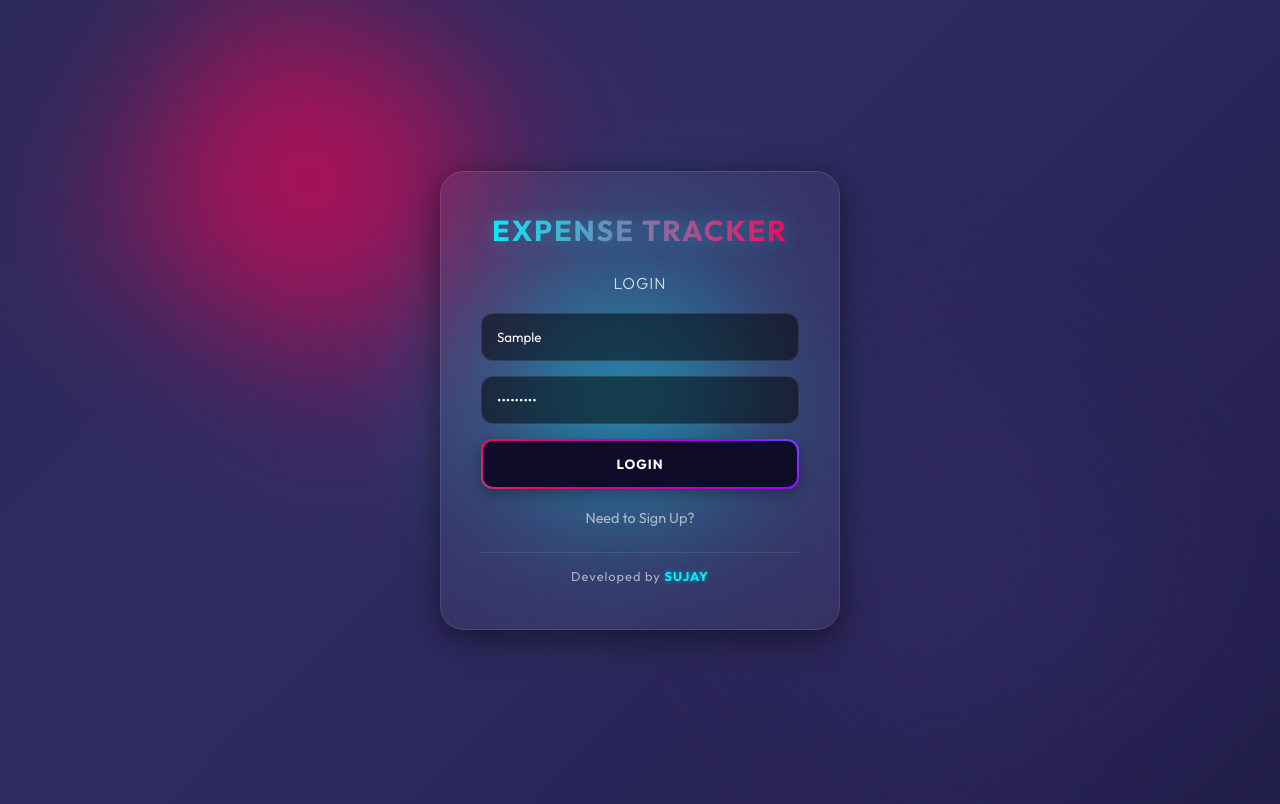
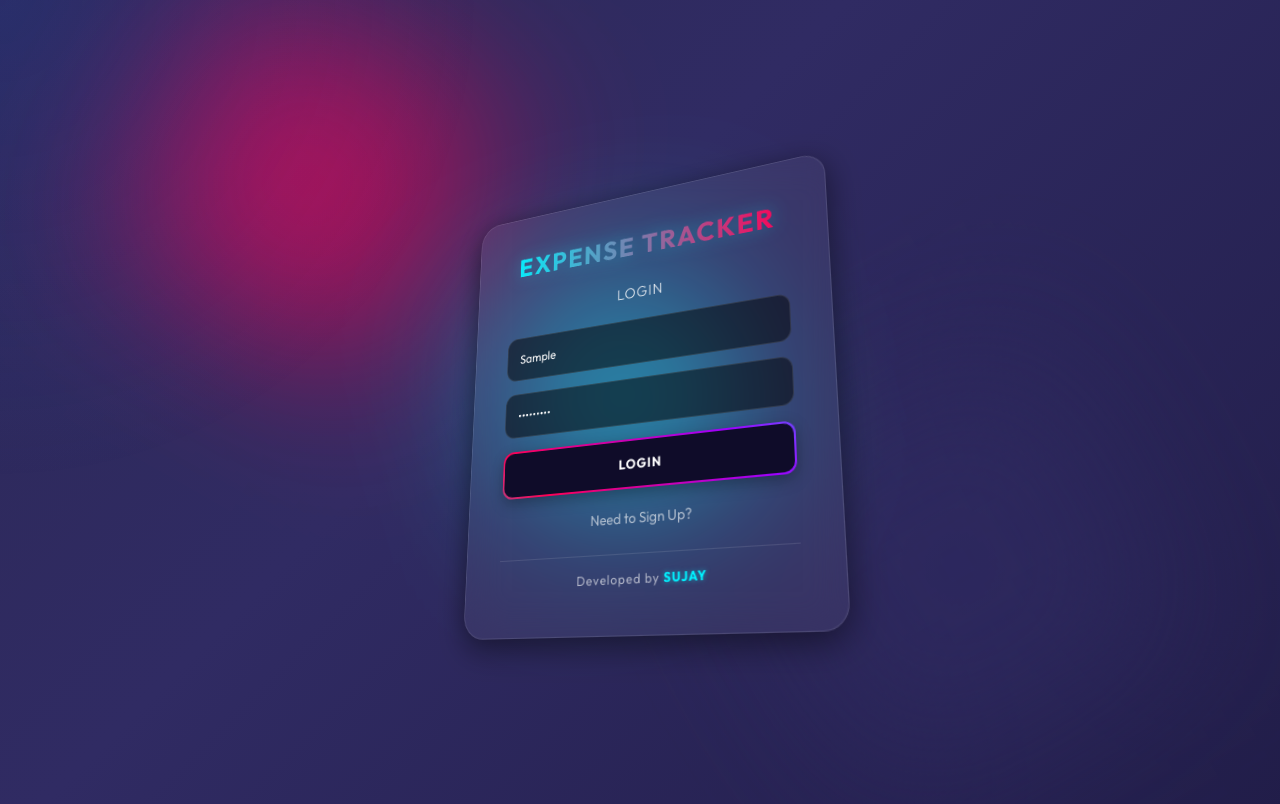
Before and after one commit to darkvoidfloat/Expense-Tracker, a website: page public/index.html in a window 1280 px wide. Both pictures are taken after typing "Sample", "Sample123" into the empty fields and a click on the button "LOGIN". Drawn offline with nearby package versions, Linux system fonts and the light colour scheme; no server answers.

Commit message:
Update index.html

```diff
--- a/public/index.html
+++ b/public/index.html
@@ -4,8 +4,10 @@
     <meta charset="UTF-8">
     <meta name="viewport" content="width=device-width, initial-scale=1.0">
     <title>Neon Glass Tracker</title>
+    <!-- Fonts & Icons -->
     <link href="https://fonts.googleapis.com/css2?family=Outfit:wght@300;400;700&display=swap" rel="stylesheet">
     <link rel="stylesheet" href="https://cdnjs.cloudflare.com/ajax/libs/font-awesome/6.0.0/css/all.min.css">
+    <!-- Chart.js -->
     <script src="https://cdn.jsdelivr.net/npm/chart.js"></script>
 
     <style>
@@ -25,7 +27,6 @@
         * { margin: 0; padding: 0; box-sizing: border-box; font-family: 'Outfit', sans-serif; }
 
         body {
-            /* Rotating Background Gradient */
             background: linear-gradient(-45deg, #0f0c29, #302b63, #24243e, #1a0b2e);
             background-size: 400% 400%;
             animation: gradientBG 15s ease infinite;
@@ -36,12 +37,26 @@
             overflow-x: hidden;
             position: relative;
             color: white;
+            /* REQUIRED FOR 3D TILT EFFECT */
+            perspective: 1000px;
         }
 
         @keyframes gradientBG {
             0% { background-position: 0% 50%; }
             50% { background-position: 100% 50%; }
             100% { background-position: 0% 50%; }
+        }
+
+        /* --- MOUSE SPOTLIGHT --- */
+        #spotlight {
+            position: fixed;
+            top: 0; left: 0;
+            width: 100%; height: 100%;
+            pointer-events: none;
+            z-index: 0;
+            background: radial-gradient(600px circle at var(--x) var(--y), rgba(29, 78, 216, 0.15), transparent 80%);
+            opacity: 0; /* Hidden initially until mouse moves */
+            transition: opacity 0.5s;
         }
 
         /* --- ANIMATED BLOBS (Rotating) --- */
@@ -66,10 +81,12 @@
             padding: 40px;
             width: 400px;
             box-shadow: 0 8px 32px 0 rgba(0, 0, 0, 0.5);
-            transition: 0.3s ease;
+            transition: transform 0.1s ease-out; /* Smooth movement */
             position: relative;
             max-height: 90vh;
             overflow-y: auto;
+            z-index: 10;
+            transform-style: preserve-3d; /* Key for 3D effect */
         }
         .container::-webkit-scrollbar { width: 0; }
 
@@ -183,12 +200,17 @@
 </head>
 <body>
 
+    <!-- Mouse Spotlight -->
+    <div id="spotlight"></div>
+
+    <!-- Rotating Background Elements -->
     <div class="blob blob-1"></div>
     <div class="blob blob-2"></div>
     <div class="blob blob-3"></div>
 
-    <div class="container">
+    <div class="container" id="glass-card">
 
+        <!-- AUTH SCREEN -->
         <div id="auth-view" class="view active">
             <h1 class="app-logo">Expense Tracker</h1>
             <h2 id="auth-title">Login</h2>
@@ -196,6 +218,7 @@
             <form id="auth-form">
                 <input type="text" id="username" placeholder="Username" required>
                 <input type="password" id="password" placeholder="Password" required>
+                <!-- Animated Button -->
                 <button type="submit" id="submit-btn" class="btn-gradient">
                     <span>Login</span>
                     <i class="fas fa-spinner"></i>
@@ -203,11 +226,13 @@
             </form>
             <button class="secondary" id="toggle-auth">Need to Sign Up?</button>
 
+            <!-- FOOTER WITH NAME -->
             <div class="auth-footer">
                 <p class="developer-credit">Developed by <span class="developer-name">Sujay</span></p>
             </div>
         </div>
 
+        <!-- APP DASHBOARD SCREEN -->
         <div id="app-view" class="view">
             <button class="logout-btn" onclick="logout()"><i class="fas fa-sign-out-alt"></i></button>
 
@@ -236,6 +261,7 @@
             <form id="transaction-form">
                 <input type="text" id="text" placeholder="Expense Name (e.g. Food)" required autocomplete="off">
                 <input type="number" id="amount" placeholder="Amount (-20 or 100)" required step="0.01">
+                <!-- Animated Button -->
                 <button id="add-btn" class="btn-gradient">
                     <span>Add Transaction</span>
                     <i class="fas fa-spinner"></i>
@@ -249,6 +275,25 @@
 
     <script>
         const API_URL = '/api'; // Backend URL for Vercel
+
+        // --- MOUSE MOVEMENT EFFECTS ---
+        const card = document.getElementById('glass-card');
+        const spotlight = document.getElementById('spotlight');
+
+        document.addEventListener('mousemove', (e) => {
+            // 1. Spotlight Effect
+            // Updates the X and Y variables in CSS for the radial gradient position
+            spotlight.style.setProperty('--x', `${e.clientX}px`);
+            spotlight.style.setProperty('--y', `${e.clientY}px`);
+            spotlight.style.opacity = '1'; // Show spotlight once moved
+
+            // 2. 3D Tilt Effect
+            const x = (window.innerWidth / 2 - e.pageX) / 25; // Divide by 25 to control sensitivity
+            const y = (window.innerHeight / 2 - e.pageY) / 25;
+
+            // Apply rotation. Note: 'y' controls rotateX because looking up/down rotates around X axis
+            card.style.transform = `rotateX(${y}deg) rotateY(${x * -1}deg)`;
+        });
 
         // --- STATE VARIABLES ---
         let isLoginMode = true;
@@ -279,6 +324,9 @@
             if(token) {
                 authView.classList.remove('active');
                 appView.classList.add('active');
+                // Reset transform so the dashboard is flat and readable
+                card.style.transform = 'none';
+                // Optional: Disable tilt on dashboard if preferred, but keeping it for cool factor
                 loadTransactions();
             } else {
                 authView.classList.add('active');
```
